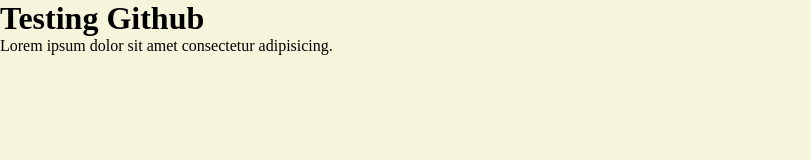
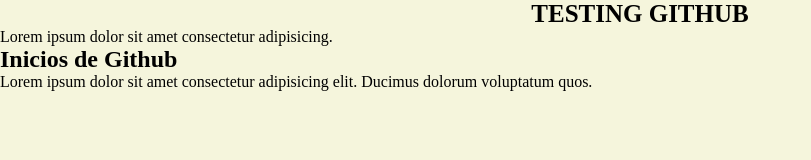
Before and after one commit to sofiaszostak/gitreposit, a plain HTML site: page index.html in a window 1280 px wide. Shown: the whole page, without its empty margins (0-811 px from the left). Drawn offline with Linux system fonts and the light colour scheme.

Commit message:
primeros cambios

```diff
--- a/estilos.css
+++ b/estilos.css
@@ -6,3 +6,10 @@
 body {
     background-color: beige;
 }
+
+h1{
+    text-align: center;
+    text-transform: uppercase;
+    font-size: 25px;
+
+}
--- a/index.html
+++ b/index.html
@@ -11,6 +11,8 @@
 
     <h1>Testing Github</h1>
     <p>Lorem ipsum dolor sit amet consectetur adipisicing.</p>
+    <h2>Inicios de Github</h2>
+    <p>Lorem ipsum dolor sit amet consectetur adipisicing elit. Ducimus dolorum voluptatum quos.</p>
 
 </body>
 </html>
```
